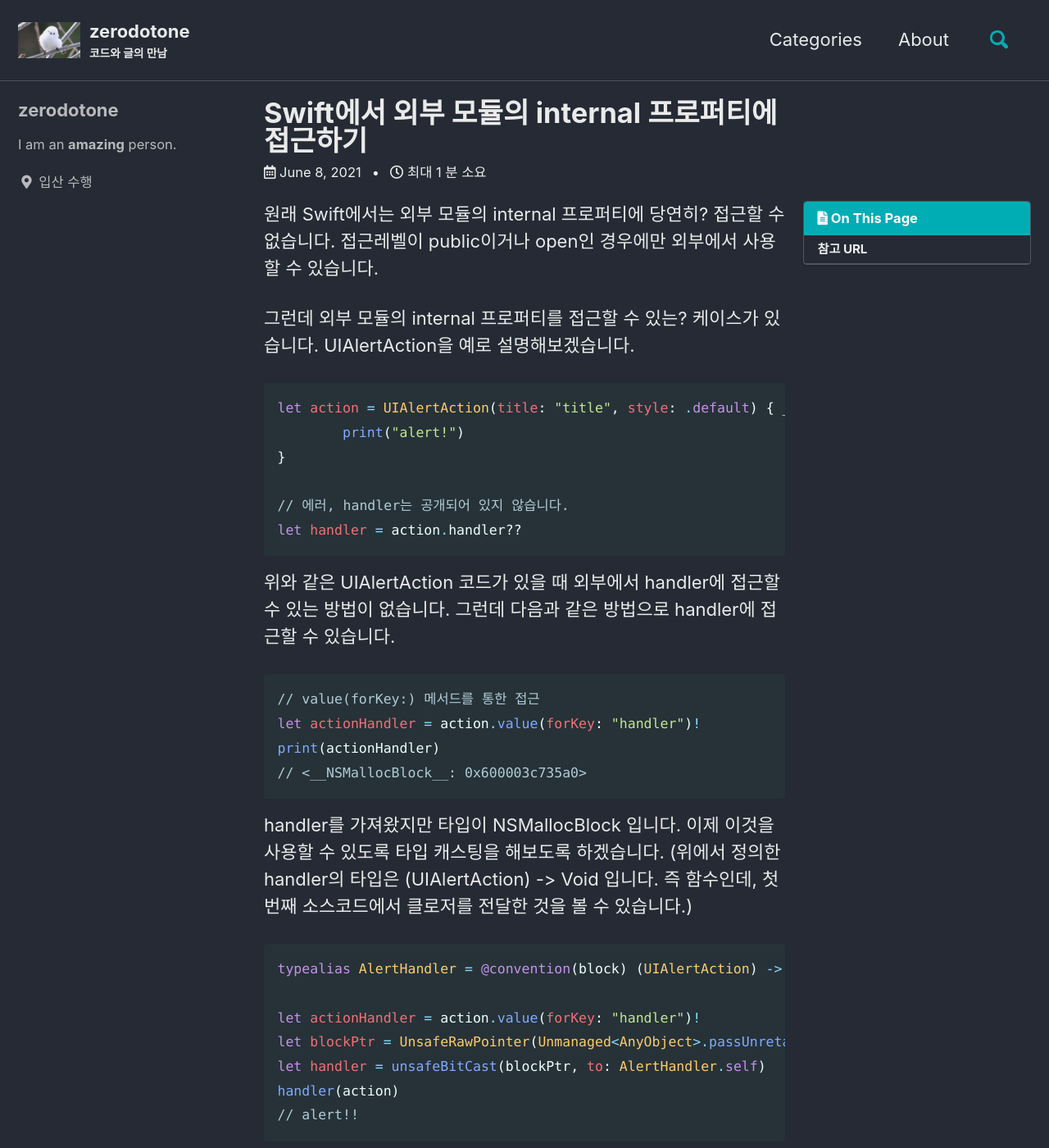
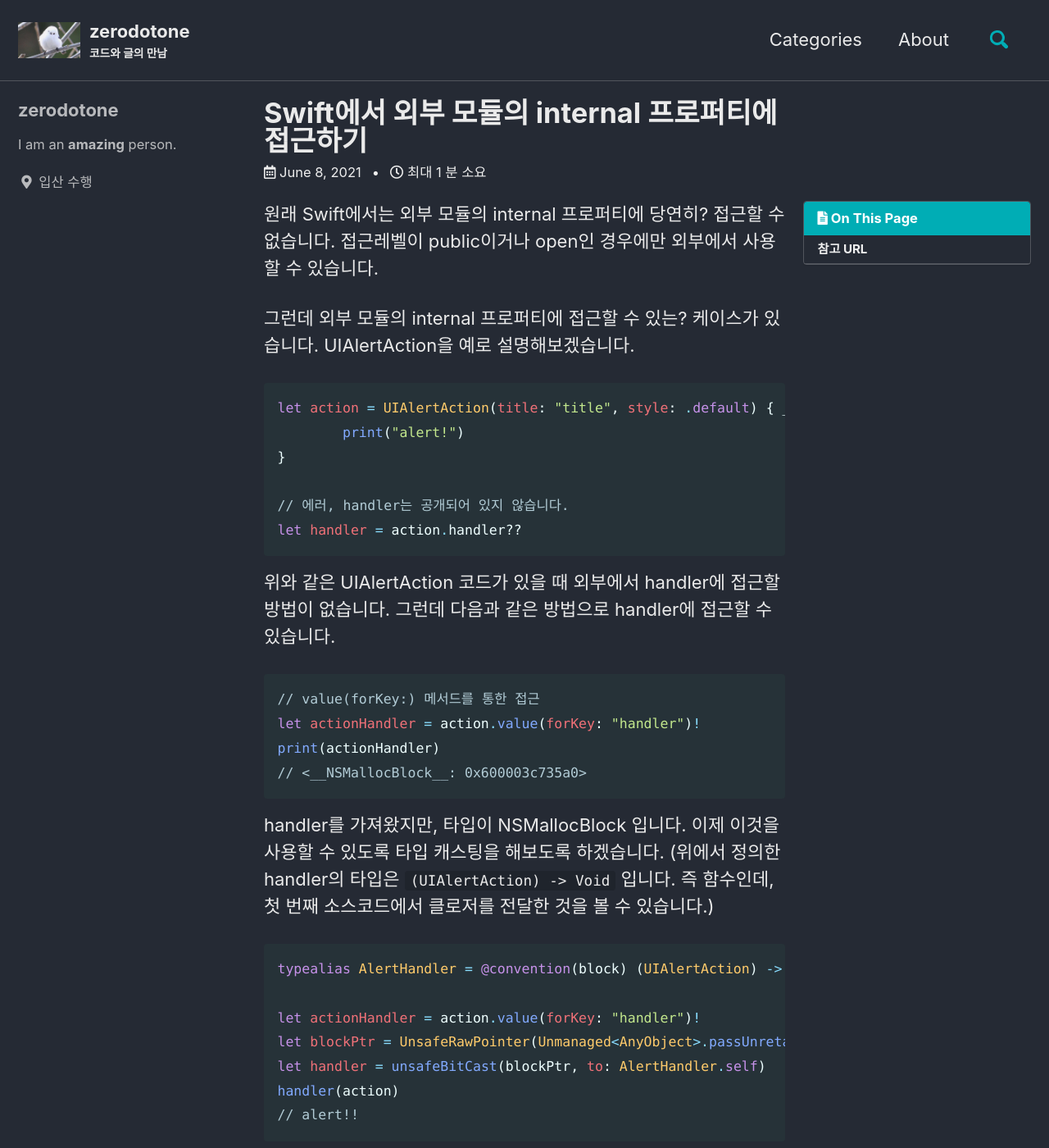
Before and after one commit to zdodev/zdodev.github.io, a Jekyll site: the page built from _posts/2021-06-08-Swift에서-외부-모듈의-internal-프로퍼티에-접근하기.md, in a window 1280 px wide and 1400 px high. Shown: the whole window at 82% size. Built offline with Jekyll 4.4.1, drawn with Linux system fonts in a browser that asks for light colours; cached includes are drawn as plain includes; some of the changed text lies outside the part shown.

Commit message:
✍️: 맞춤법 수정.

````diff
--- a/_posts/2021-06-08-Swift에서-외부-모듈의-internal-프로퍼티에-접근하기.md
+++ b/_posts/2021-06-08-Swift에서-외부-모듈의-internal-프로퍼티에-접근하기.md
@@ -11,7 +11,7 @@ comments: true
 
 원래 Swift에서는 외부 모듈의 internal 프로퍼티에 당연히? 접근할 수 없습니다. 접근레벨이 public이거나 open인 경우에만 외부에서 사용할 수 있습니다.
 
-그런데 외부 모듈의 internal 프로퍼티를 접근할 수 있는? 케이스가 있습니다. UIAlertAction을 예로 설명해보겠습니다.
+그런데 외부 모듈의 internal 프로퍼티에 접근할 수 있는? 케이스가 있습니다. UIAlertAction을 예로 설명해보겠습니다.
 
 ```swift
 let action = UIAlertAction(title: "title", style: .default) { _ in
@@ -22,7 +22,7 @@ let action = UIAlertAction(title: "title", style: .default) { _ in
 let handler = action.handler??
 ```
 
-위와 같은 UIAlertAction 코드가 있을 때 외부에서 handler에 접근할 수 있는 방법이 없습니다. 그런데 다음과 같은 방법으로 handler에 접근할 수 있습니다.
+위와 같은 UIAlertAction 코드가 있을 때 외부에서 handler에 접근할 방법이 없습니다. 그런데 다음과 같은 방법으로 handler에 접근할 수 있습니다.
 
 ```swift
 // value(forKey:) 메서드를 통한 접근
@@ -31,7 +31,7 @@ print(actionHandler)
 // <__NSMallocBlock__: 0x600003c735a0>
 ```
 
-handler를 가져왔지만 타입이 NSMallocBlock 입니다. 이제 이것을 사용할 수 있도록 타입 캐스팅을 해보도록 하겠습니다. (위에서 정의한 handler의 타입은 (UIAlertAction) -> Void 입니다. 즉 함수인데, 첫 번째 소스코드에서 클로저를 전달한 것을 볼 수 있습니다.)
+handler를 가져왔지만, 타입이 NSMallocBlock 입니다. 이제 이것을 사용할 수 있도록 타입 캐스팅을 해보도록 하겠습니다. (위에서 정의한 handler의 타입은 `(UIAlertAction) -> Void` 입니다. 즉 함수인데, 첫 번째 소스코드에서 클로저를 전달한 것을 볼 수 있습니다.)
 
 ```swift
 typealias AlertHandler = @convention(block) (UIAlertAction) -> Void
@@ -45,7 +45,7 @@ handler(action)
 
 handler를 타입 캐스팅하기 위해서는 위와 같은 과정이 필요합니다. actionHandler의 주소를 가져와서 변환?하는 것으로 보입니다.🤔 이러한 방식을 이용하면 다른 타입도 접근하여 가져올 수 있다고 보입니다.
 
-반대로 외부 모듈의 internal 프로퍼티에 값을 할당할 수도 있습니다. 이때는 setValue(forKey:) 메서드를 사용합니다.
+반대로 외부 모듈의 internal 프로퍼티에 값을 할당할 수도 있습니다. 이때는 `setValue(forKey:)` 메서드를 사용합니다.
 
 ### 참고 URL
 
````
